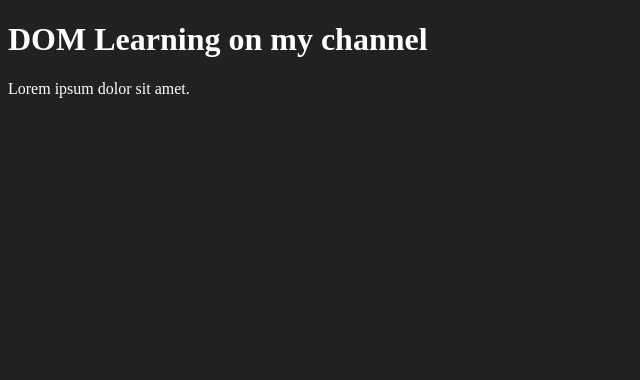
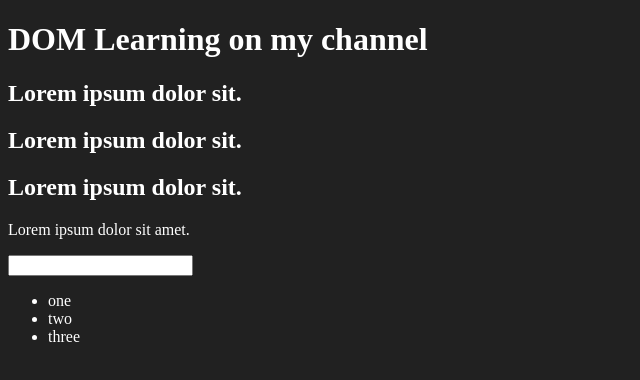
Before and after one commit to satyam-singh24/JavaScript, a plain HTML site: page 06_dom/one.html in a window 1280 px wide. Shown: the whole page, without its empty margins (0-640 px from the left). Drawn offline with Linux system fonts and the light colour scheme.

Commit message:
More on DO - creating node

```diff
--- a/06_dom/one.html
+++ b/06_dom/one.html
@@ -14,8 +14,18 @@
 <body class="bg-black">
 
     <div class="bg-black">
-        <h1 id=" title" class="heading">DOM Learning on my channel</h1>
+        <h1 id=" title" class="heading">DOM Learning on my channel <span style="display: none;">test text</span></h1>
+        <h2>Lorem ipsum dolor sit.</h2>
+        <h2>Lorem ipsum dolor sit.</h2>
+        <h2>Lorem ipsum dolor sit.</h2>
         <p>Lorem ipsum dolor sit amet.</p>
+        <input type="password" name=" " id="">
+
+        <ul>
+            <li>one</li>
+            <li>two</li>
+            <li>three</li>
+        </ul>
     </div>
 
 
```
